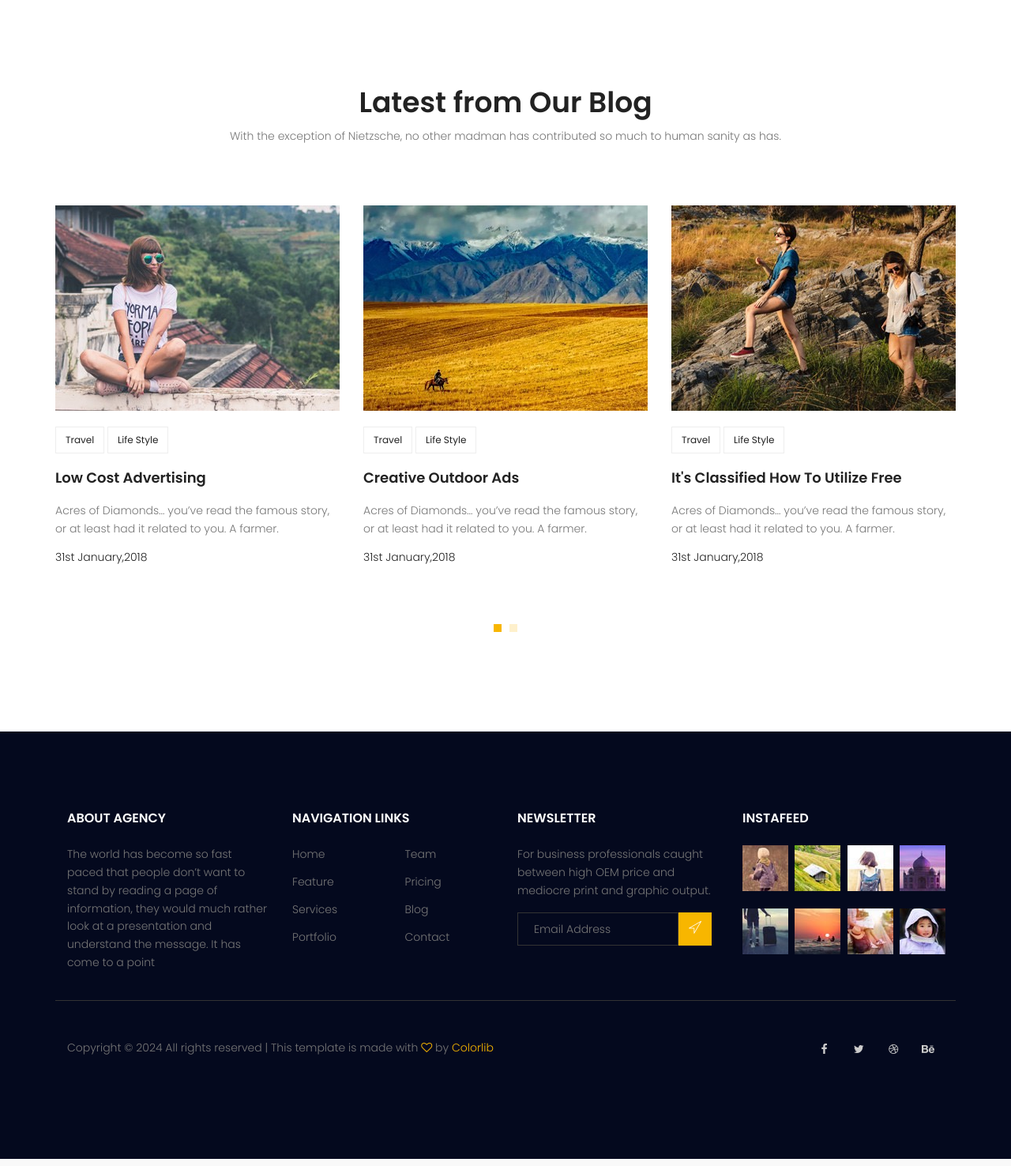
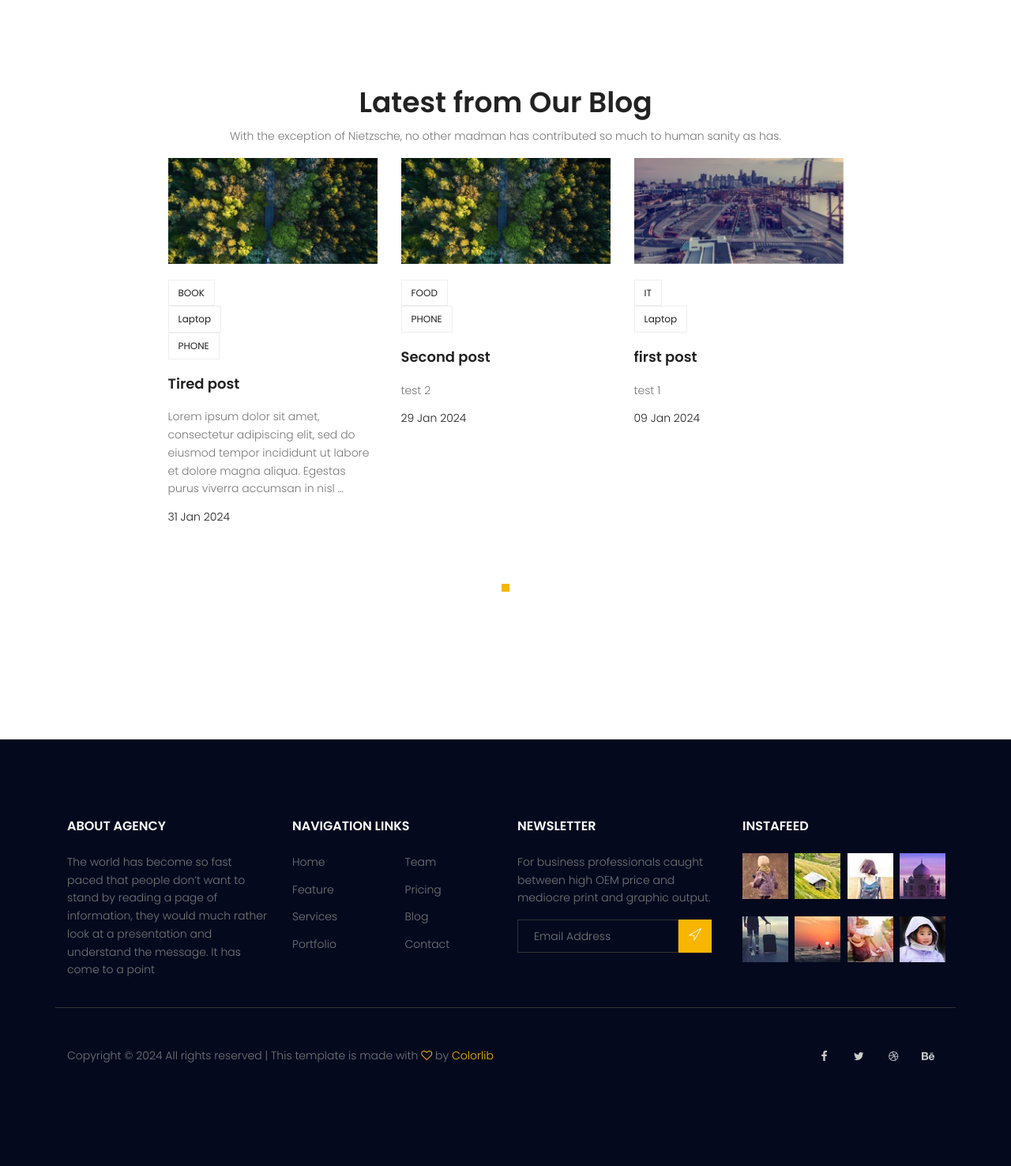
Before and after one commit to metisbt/start-Django, a Django app: page / in a window 1280 px wide. Shown: the part 2529-4005 px from the top of the page at 79% size. Run offline with Django 5.2, Linux system fonts and the light colour scheme; data comes from the database, SQL or seed files in the repository; both versions use the stored data as it was after the commit; some libraries are stand-ins or nearby versions.

Commit message:
display latest post in home page
+ added template tags in website app

+ added inclusion tags for display latest post in home page

```diff
--- a/templates/website/index.html
+++ b/templates/website/index.html
@@ -1,8 +1,4 @@
-{% extends 'base.html' %}
-
-{% load static %}
-
-{% block content %}
+{% extends 'base.html' %} {% load static %} {% load website_tags %} {% block content %}
 <!-- start banner Area -->
 <section class="banner-area relative">
   <div class="overlay overlay-bg"></div>
@@ -195,151 +191,10 @@
             much to human sanity as has.
           </p>
         </div>
-      </div>
-    </div>
-    <div class="row">
-      <div class="active-recent-blog-carusel">
-        <div class="single-recent-blog-post item">
-          <div class="thumb">
-            <img class="img-fluid" src="{% static 'img/b1.jpg' %}" alt="" />
-          </div>
-          <div class="details">
-            <div class="tags">
-              <ul>
-                <li>
-                  <a href="#">Travel</a>
-                </li>
-                <li>
-                  <a href="#">Life Style</a>
-                </li>
-              </ul>
-            </div>
-            <a href="#"><h4 class="title">Low Cost Advertising</h4></a>
-            <p>
-              Acres of Diamonds… you’ve read the famous story, or at least had
-              it related to you. A farmer.
-            </p>
-            <h6 class="date">31st January,2018</h6>
-          </div>
+        <div class="row">
+          <div class="active-recent-blog-carusel">
+          {% latest_post_home %}
         </div>
-        <div class="single-recent-blog-post item">
-          <div class="thumb">
-            <img class="img-fluid" src="{% static 'img/b2.jpg' %}" alt="" />
-          </div>
-          <div class="details">
-            <div class="tags">
-              <ul>
-                <li>
-                  <a href="#">Travel</a>
-                </li>
-                <li>
-                  <a href="#">Life Style</a>
-                </li>
-              </ul>
-            </div>
-            <a href="#"><h4 class="title">Creative Outdoor Ads</h4></a>
-            <p>
-              Acres of Diamonds… you’ve read the famous story, or at least had
-              it related to you. A farmer.
-            </p>
-            <h6 class="date">31st January,2018</h6>
-          </div>
-        </div>
-        <div class="single-recent-blog-post item">
-          <div class="thumb">
-            <img class="img-fluid" src="{% static 'img/b3.jpg' %}" alt="" />
-          </div>
-          <div class="details">
-            <div class="tags">
-              <ul>
-                <li>
-                  <a href="#">Travel</a>
-                </li>
-                <li>
-                  <a href="#">Life Style</a>
-                </li>
-              </ul>
-            </div>
-            <a href="#"
-              ><h4 class="title">It's Classified How To Utilize Free</h4></a
-            >
-            <p>
-              Acres of Diamonds… you’ve read the famous story, or at least had
-              it related to you. A farmer.
-            </p>
-            <h6 class="date">31st January,2018</h6>
-          </div>
-        </div>
-        <div class="single-recent-blog-post item">
-          <div class="thumb">
-            <img class="img-fluid" src="{% static 'img/b1.jpg' %}" alt="" />
-          </div>
-          <div class="details">
-            <div class="tags">
-              <ul>
-                <li>
-                  <a href="#">Travel</a>
-                </li>
-                <li>
-                  <a href="#">Life Style</a>
-                </li>
-              </ul>
-            </div>
-            <a href="#"><h4 class="title">Low Cost Advertising</h4></a>
-            <p>
-              Acres of Diamonds… you’ve read the famous story, or at least had
-              it related to you. A farmer.
-            </p>
-            <h6 class="date">31st January,2018</h6>
-          </div>
-        </div>
-        <div class="single-recent-blog-post item">
-          <div class="thumb">
-            <img class="img-fluid" src="{% static 'img/b2.jpg' %}" alt="" />
-          </div>
-          <div class="details">
-            <div class="tags">
-              <ul>
-                <li>
-                  <a href="#">Travel</a>
-                </li>
-                <li>
-                  <a href="#">Life Style</a>
-                </li>
-              </ul>
-            </div>
-            <a href="#"><h4 class="title">Creative Outdoor Ads</h4></a>
-            <p>
-              Acres of Diamonds… you’ve read the famous story, or at least had
-              it related to you. A farmer.
-            </p>
-            <h6 class="date">31st January,2018</h6>
-          </div>
-        </div>
-        <div class="single-recent-blog-post item">
-          <div class="thumb">
-            <img class="img-fluid" src="{% static 'img/b3.jpg' %}" alt="" />
-          </div>
-          <div class="details">
-            <div class="tags">
-              <ul>
-                <li>
-                  <a href="#">Travel</a>
-                </li>
-                <li>
-                  <a href="#">Life Style</a>
-                </li>
-              </ul>
-            </div>
-            <a href="#"
-              ><h4 class="title">It's Classified How To Utilize Free</h4></a
-            >
-            <p>
-              Acres of Diamonds… you’ve read the famous story, or at least had
-              it related to you. A farmer.
-            </p>
-            <h6 class="date">31st January,2018</h6>
-          </div>
         </div>
       </div>
     </div>
--- /dev/null
+++ b/templates/website/latest-post-home.html
@@ -0,0 +1,24 @@
+{% load static %} {% for post in posts %}
+
+<div class="single-recent-blog-post item">
+  <div class="thumb">
+    <img class="img-fluid" src="{{post.image.url}}" alt="" />
+  </div>
+  <div class="details">
+    <div class="tags">
+      {% for cat in post.category.all %}
+      <ul>
+        <li>
+          <a href="{% url 'blog:category' cat_name=cat.name %}">{{cat.name}}</a>
+        </li>
+      </ul>
+      {% endfor %}
+    </div>
+    <a href="{% url 'blog:single' pid=post.id %}"
+      ><h4 class="title">{{post.title}}</h4></a
+    >
+    <p>{{post.content|truncatewords_html:25}}</p>
+    <h6 class="date">{{post.published_date|date:"d M Y"}}</h6>
+  </div>
+</div>
+{% endfor %}
--- /dev/null
+++ b/website/templatetags/website_tags.py
@@ -0,0 +1,9 @@
+from django import template
+from blog.models import Post
+
+register = template.Library()
+
+@register.inclusion_tag('website/latest-post-home.html')
+def latest_post_home():
+    posts = Post.objects.filter(status=1).order_by('-published_date')[:6]
+    return {'posts' : posts}
```
Also changed, not shown: db.sqlite3, website/templatetags/__init__.py (added).
